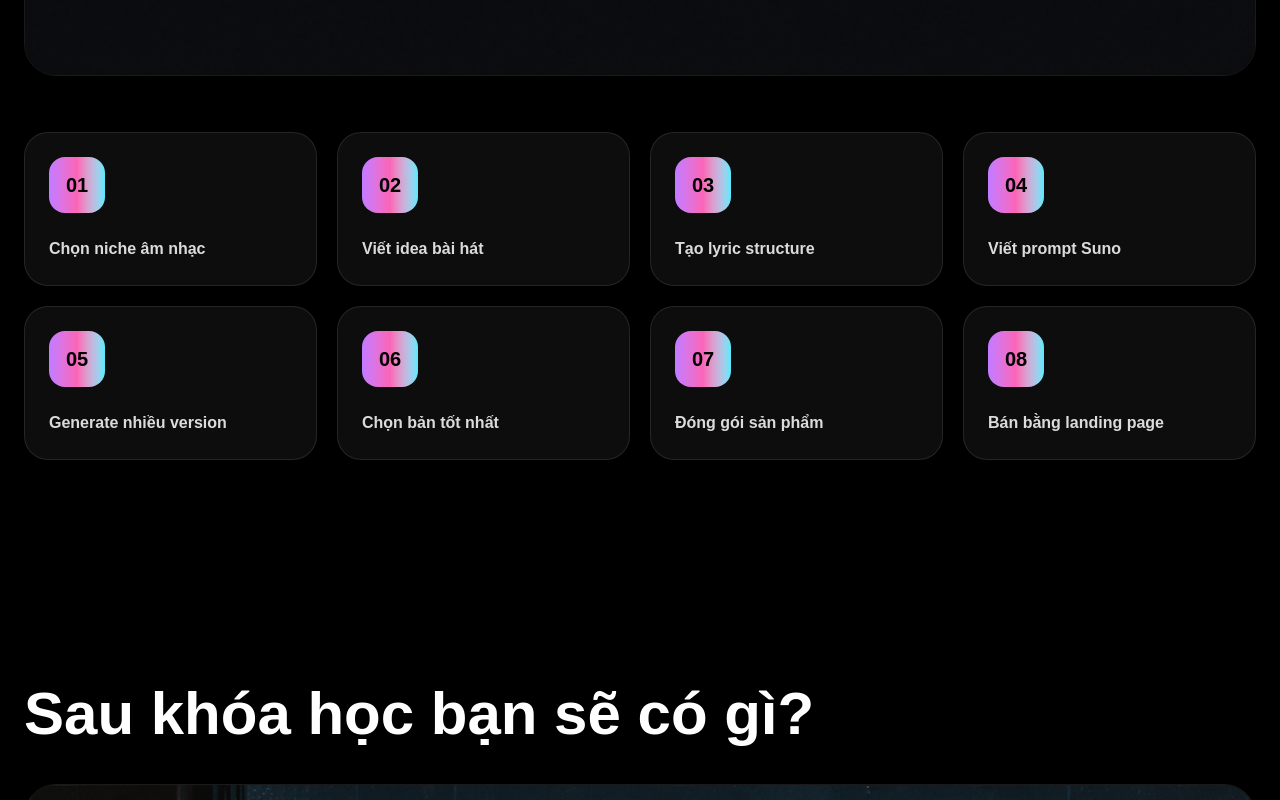
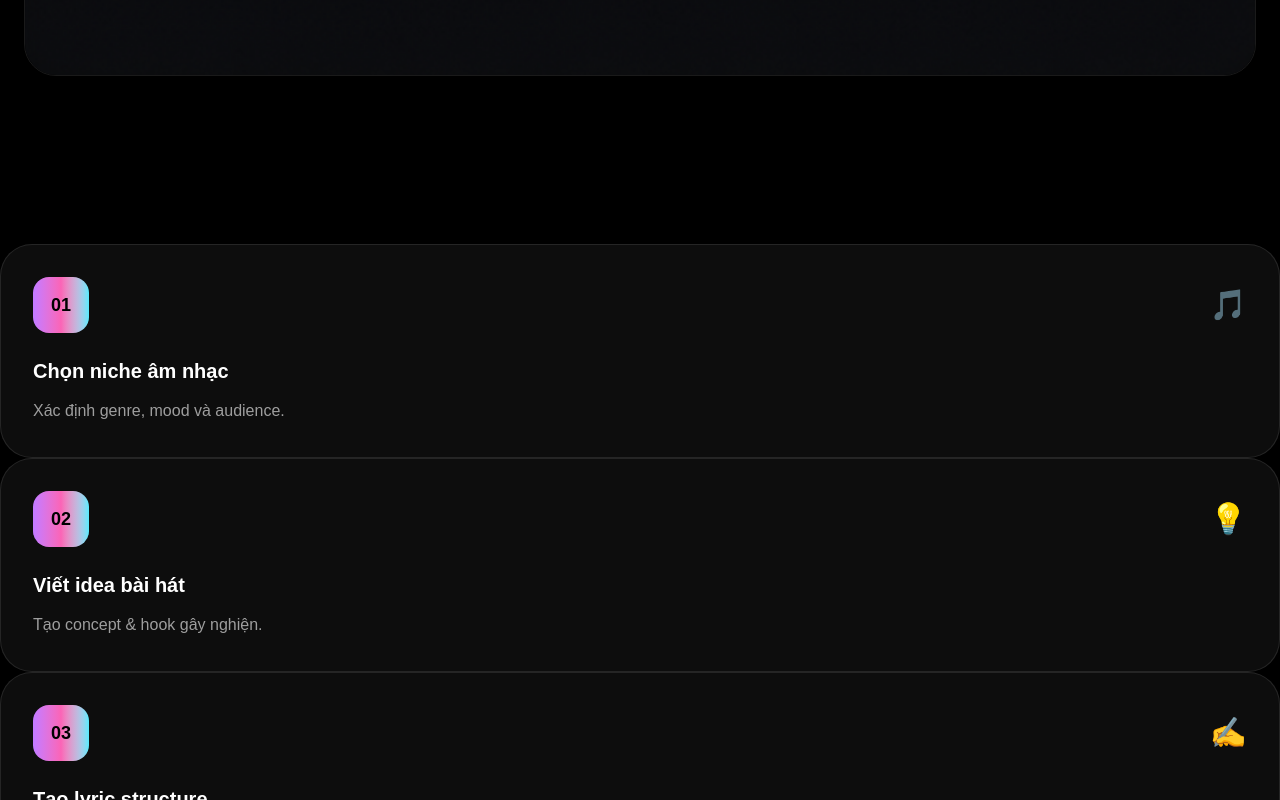
Before and after one commit to thienthanhnguyen0860-cell/suno-course-landing, a Next.js app: page / in a window 1280 px wide. Shown: the part 2260-3060 px from the top of the page. Built offline with nearby package versions, Linux system fonts and the light colour scheme.

Commit message:
Improve workflow cards

```diff
--- a/app/page.tsx
+++ b/app/page.tsx
@@ -120,31 +120,83 @@ export default function Home() {
           />
 
           <div className="mt-14 grid gap-5 md:grid-cols-4">
-            {[
-              "Chọn niche âm nhạc",
-              "Viết idea bài hát",
-              "Tạo lyric structure",
-              "Viết prompt Suno",
-              "Generate nhiều version",
-              "Chọn bản tốt nhất",
-              "Đóng gói sản phẩm",
-              "Bán bằng landing page",
-            ].map((step, index) => (
-              <div
-                key={step}
-                className="rounded-3xl border border-white/10 bg-white/5 p-6 transition hover:-translate-y-1 hover:border-pink-400/40"
-              >
-                <div className="mb-6 flex h-14 w-14 items-center justify-center rounded-2xl bg-gradient-to-r from-purple-400 via-pink-400 to-cyan-300 text-xl font-black text-black">
-                  0{index + 1}
-                </div>
 
-                <p className="font-semibold text-white/85">{step}</p>
-              </div>
-            ))}
           </div>
         </div>
       </section>
+{[
+  {
+    step: "01",
+    title: "Chọn niche âm nhạc",
+    desc: "Xác định genre, mood và audience.",
+    icon: "🎵",
+  },
+  {
+    step: "02",
+    title: "Viết idea bài hát",
+    desc: "Tạo concept & hook gây nghiện.",
+    icon: "💡",
+  },
+  {
+    step: "03",
+    title: "Tạo lyric structure",
+    desc: "Verse, chorus, bridge chuyên nghiệp.",
+    icon: "✍️",
+  },
+  {
+    step: "04",
+    title: "Viết prompt Suno",
+    desc: "Prompt tối ưu để AI generate tốt hơn.",
+    icon: "🤖",
+  },
+  {
+    step: "05",
+    title: "Generate nhiều version",
+    desc: "Test nhiều mood & variation.",
+    icon: "🚀",
+  },
+  {
+    step: "06",
+    title: "Chọn bản tốt nhất",
+    desc: "Lọc version có hook mạnh nhất.",
+    icon: "🎧",
+  },
+  {
+    step: "07",
+    title: "Đóng gói sản phẩm",
+    desc: "Export MP3 + cover + lyric pack.",
+    icon: "📦",
+  },
+  {
+    step: "08",
+    title: "Bán bằng landing page",
+    desc: "Tạo website bán nhạc & prompt.",
+    icon: "💰",
+  },
+].map((item) => (
+  <div
+    key={item.step}
+    className="group rounded-[2rem] border border-white/10 bg-white/5 p-8 transition duration-300 hover:-translate-y-2 hover:border-pink-400/40 hover:bg-white/10"
+  >
+    <div className="flex items-center justify-between">
+      <div className="flex h-14 w-14 items-center justify-center rounded-2xl bg-gradient-to-r from-purple-400 via-pink-400 to-cyan-300 text-lg font-black text-black">
+        {item.step}
+      </div>
 
+      <div className="text-3xl transition group-hover:scale-125">
+        {item.icon}
+      </div>
+    </div>
+
+    <h3 className="mt-6 text-xl font-black">
+      {item.title}
+    </h3>
+
+    <p className="mt-3 leading-7 text-white/60">
+      {item.desc}
+    </p>
+  </div>
+))}
       {/* BENEFITS */}
       <section id="benefits" className="px-6 py-28">
         <div className="mx-auto max-w-7xl">
```
